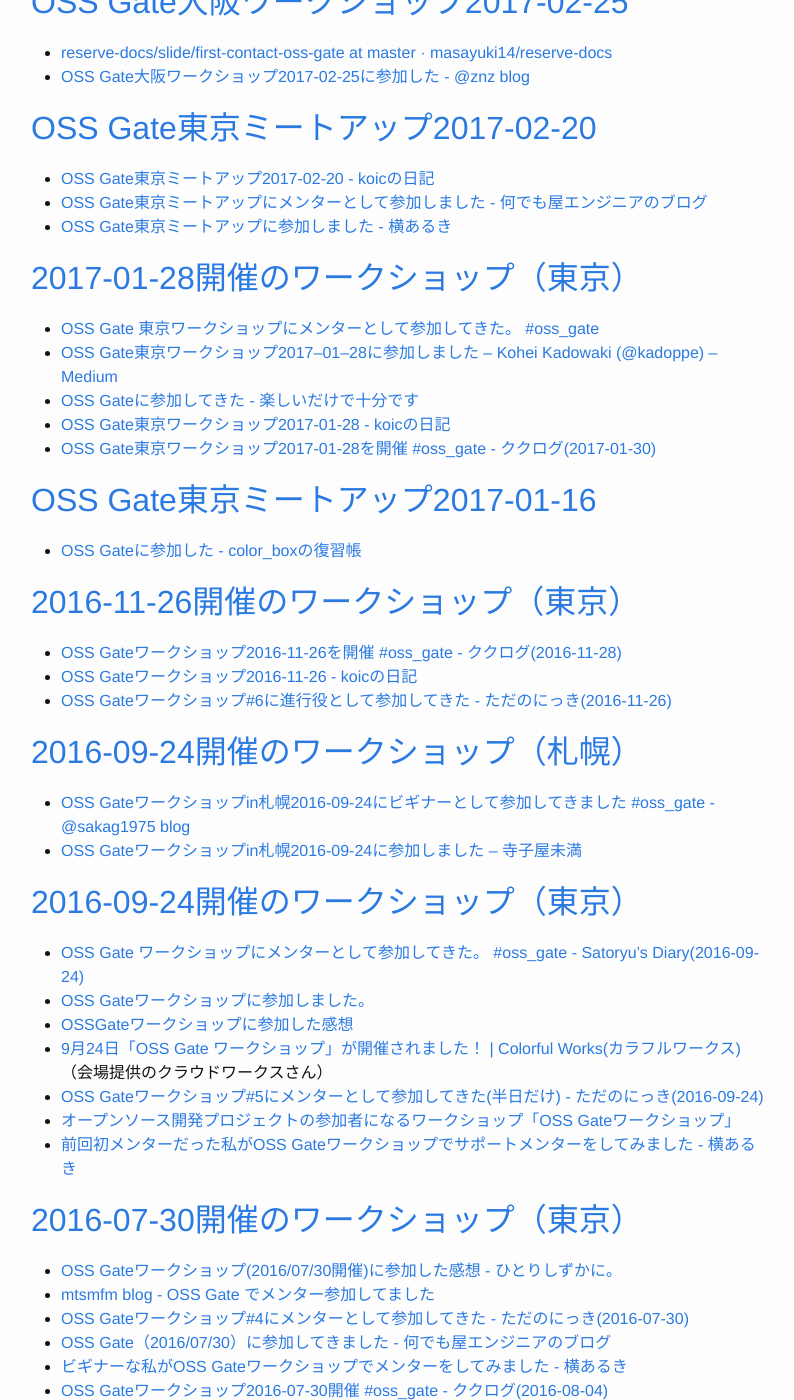
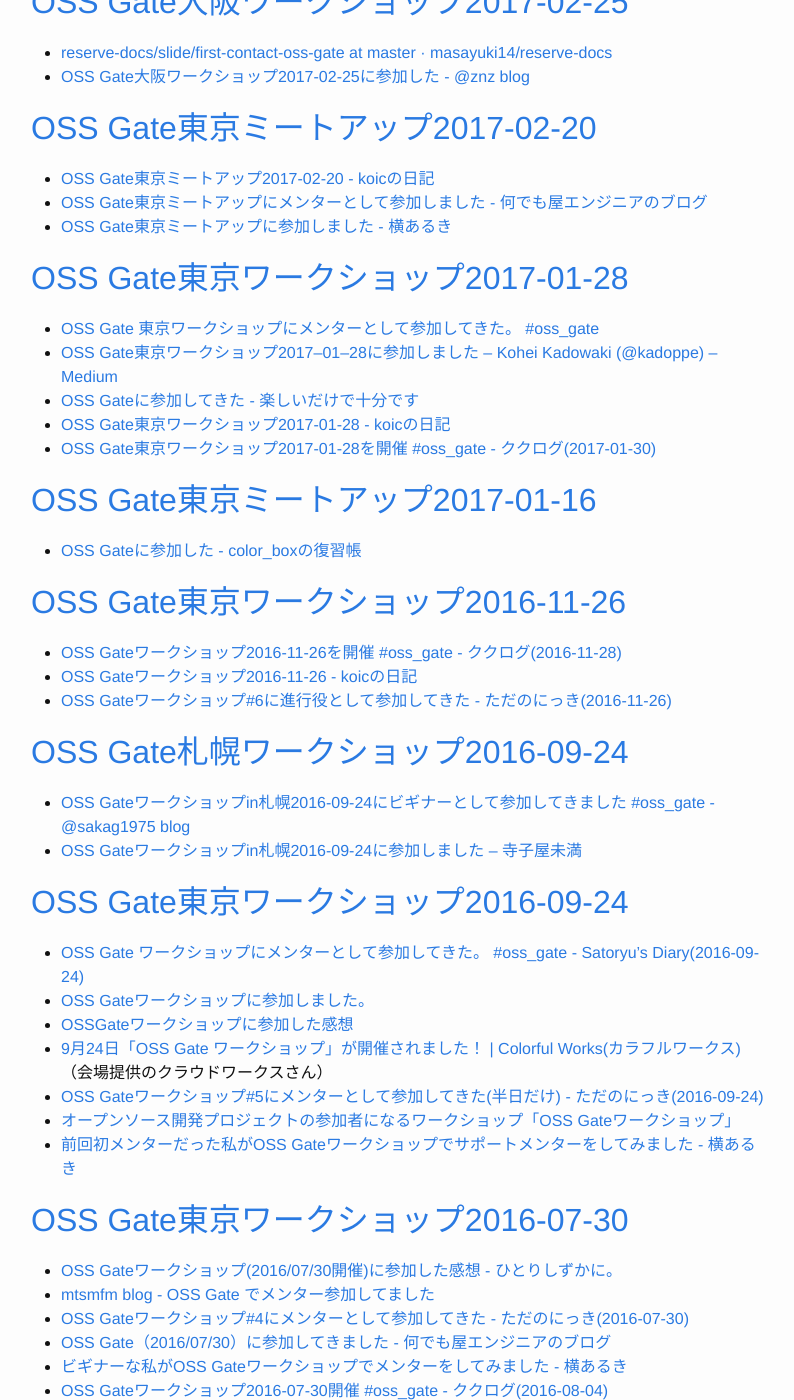
Before and after one commit to oss-gate/oss-gate.github.io, a Jekyll site: the page built from workshop/report.md, in a window 1280 px wide and 1400 px high, scrolled down 816 px. Shown: the whole window, without its empty margins (239-1033 px from the left). Built offline with Jekyll 4.4.1, drawn with Linux system fonts in a browser that asks for light colours; comment, search, counter and statistics services are not loaded; some of the changed text lies outside the part shown.

Commit message:
unify document style of event reports

```diff
--- a/workshop/report.md
+++ b/workshop/report.md
@@ -22,18 +22,15 @@
   * [OSS Gate東京ワークショップ2017-03-25 - koicの日記](http://koic.hatenablog.com/entry/oss-gate-tokyo-workshop-2017-03-25)
 
 ## [OSS Gate大阪ワークショップ2017-02-25](https://oss-gate.doorkeeper.jp/events/56141)
-
   * [reserve-docs/slide/first-contact-oss-gate at master · masayuki14/reserve-docs](https://github.com/masayuki14/reserve-docs/tree/master/slide/first-contact-oss-gate)
   * [OSS Gate大阪ワークショップ2017-02-25に参加した - @znz blog](http://blog.n-z.jp/blog/2017-02-25-oss-gate-workshop.html)
 
 ## [OSS Gate東京ミートアップ2017-02-20](https://oss-gate.doorkeeper.jp/events/56845)
-
   * [OSS Gate東京ミートアップ2017-02-20 - koicの日記](http://koic.hatenablog.com/entry/2017/02/20/000000)
   * [OSS Gate東京ミートアップにメンターとして参加しました - 何でも屋エンジニアのブログ](http://biibiebisuke.hatenablog.com/entry/2017/02/21/002100)
   * [OSS Gate東京ミートアップに参加しました - 横あるき](https://kuno.kdns.info/post/20170223034144-oss-gate-2017-02-20-tokyo-meetup)
 
-## [2017-01-28開催のワークショップ（東京）](https://oss-gate.doorkeeper.jp/events/52881)
-
+## [OSS Gate東京ワークショップ2017-01-28](https://oss-gate.doorkeeper.jp/events/52881)
   * [OSS Gate 東京ワークショップにメンターとして参加してきた。 #oss_gate](https://satoryu-diary.herokuapp.com/20170128.html)
   * [OSS Gate東京ワークショップ2017–01–28に参加しました – Kohei Kadowaki (@kadoppe) – Medium](https://medium.com/@kadoppe/302ed3762c6c)
   * [OSS Gateに参加してきた - 楽しいだけで十分です](http://yinm.hatenadiary.jp/entry/2017/01/28/225036)
@@ -43,19 +40,16 @@
 ## [OSS Gate東京ミートアップ2017-01-16](https://oss-gate.doorkeeper.jp/events/55608)
   * [OSS Gateに参加した - color_boxの復習帳](http://colorbox.hateblo.jp/entry/2017/01/18/000018)
 
-## [2016-11-26開催のワークショップ（東京）](https://oss-gate.doorkeeper.jp/events/50539)
-
+## [OSS Gate東京ワークショップ2016-11-26](https://oss-gate.doorkeeper.jp/events/50539)
   * [OSS Gateワークショップ2016-11-26を開催 #oss_gate - ククログ(2016-11-28)](http://www.clear-code.com/blog/2016/11/28.html)
   * [OSS Gateワークショップ2016-11-26 - koicの日記](http://koic.hatenablog.com/entry/2016/11/26/000000)
   * [OSS Gateワークショップ#6に進行役として参加してきた - ただのにっき(2016-11-26)](http://sho.tdiary.net/20161126.html#p01)
 
-## [2016-09-24開催のワークショップ（札幌）](https://oss-gate.doorkeeper.jp/events/50661)
-
+## [OSS Gate札幌ワークショップ2016-09-24](https://oss-gate.doorkeeper.jp/events/50661)
   * [OSS Gateワークショップin札幌2016-09-24にビギナーとして参加してきました #oss_gate - @sakag1975 blog](http://sakag1975.hatenablog.com/entry/2016/09/26/052914)
   * [OSS Gateワークショップin札幌2016-09-24に参加しました – 寺子屋未満](http://terakonya.sarm.net/wordpress/2016/09/28/oss-gate-20160924/)
 
-## [2016-09-24開催のワークショップ（東京）](https://oss-gate.doorkeeper.jp/events/46275)
-
+## [OSS Gate東京ワークショップ2016-09-24](https://oss-gate.doorkeeper.jp/events/46275)
   * [OSS Gate ワークショップにメンターとして参加してきた。 #oss_gate - Satoryu's Diary(2016-09-24)](https://satoryu-diary.herokuapp.com/20160924.html#p01)
   * [OSS Gateワークショップに参加しました。](http://blog.youchan.org/2016-09-26)
   * [OSSGateワークショップに参加した感想](http://blog.zitaku.net/2016/09/26/ossgate/)
@@ -64,8 +58,7 @@
   * [オープンソース開発プロジェクトの参加者になるワークショップ「OSS Gateワークショップ」](http://oss-gate.github.io/report/workshop/2016/09/24/workshop-report-tokyo.html)
   * [前回初メンターだった私がOSS Gateワークショップでサポートメンターをしてみました - 横あるき](https://kuno.kdns.info/post/20161125182047-try-support-mentor-oss-gate)
 
-## [2016-07-30開催のワークショップ（東京）](https://oss-gate.doorkeeper.jp/events/42159)
-
+## [OSS Gate東京ワークショップ2016-07-30](https://oss-gate.doorkeeper.jp/events/42159)
   * [OSS Gateワークショップ(2016/07/30開催)に参加した感想 - ひとりしずかに。](http://kenhys.hatenablog.jp/entry/2016/07/30/233901)
   * [mtsmfm blog - OSS Gate でメンター参加してました](http://mtsmfm.github.io/2016/07/31/oss-gate.html)
   * [OSS Gateワークショップ#4にメンターとして参加してきた - ただのにっき(2016-07-30)](http://sho.tdiary.net/20160730.html#p01)
@@ -76,20 +69,17 @@
 
 ## [OSS Gate in Speee 2016-06-11](http://tech.speee.jp/entry/2016/06/24/185427)
 
-## [2016-05-28開催のワークショップ（東京）](https://oss-gate.doorkeeper.jp/events/38550)
-
+## [OSS Gate東京ワークショップ2016-05-28](https://oss-gate.doorkeeper.jp/events/38550)
   * [OSS Gate ワークショップにメンターとしてちょっとだけ参加した。 #oss_gate - Satoryu's Diary(2016-05-28)](https://satoryu-diary.herokuapp.com/20160528.html#p01)
 
-## [2016-03-26開催のワークショップ（東京）](https://oss-gate.doorkeeper.jp/events/38549)
-
+## [OSS Gate東京ワークショップ2016-03-26](https://oss-gate.doorkeeper.jp/events/38549)
   * [OSS Gateワークショップ2016-03-26を開催 #oss_gate - ククログ(2016-03-30)](http://www.clear-code.com/blog/2016/3/30.html)
   * [OSS Gateワークショップ#2にメンターとして参加してきた - ただのにっき(2016-03-26)](http://sho.tdiary.net/20160326.html)
   * [第2回OSS Gate にメンターとして参加した - 自己言及器官](http://tsu-root.hateblo.jp/entry/2016/04/04/235045)
   * [オープンソース入門実践 OSS Gateワークショップ \| 平井インターネット研究所](http://hirai.bucyou.net/oss-gate/)
   * [OSS Gateワークショップ 3/26 にメンターとして参加した #oss_gate - seratch's weblog in Japanese](http://seratch.hatenablog.jp/entry/2016/04/09/232434)
 
-## [2016-01-30開催のワークショップ（東京）](https://oss-gate.doorkeeper.jp/events/36359)
-
+## [OSS Gate東京ワークショップ2016-01-30](https://oss-gate.doorkeeper.jp/events/36359)
   * [OSS Gate ワークショップにメンターとして参加した。 #oss_gate - Satoryu's Diary(2016-01-30)](http://satoryu-diary.herokuapp.com/20160130.html#p01)
   * [OSS Gateのワークショップに参加してきました - 横あるき](https://kuno.kdns.info/post/20160203150733-impression-oss-gate)
   * [OSS Gateワークショップにメンターとして参加してきた - ただのにっき(2016-01-30)](http://sho.tdiary.net/20160130.html#p01)
```
